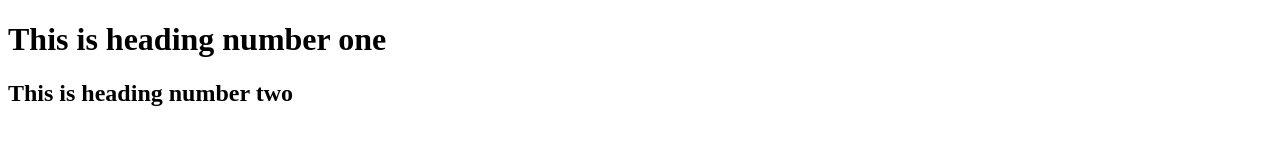
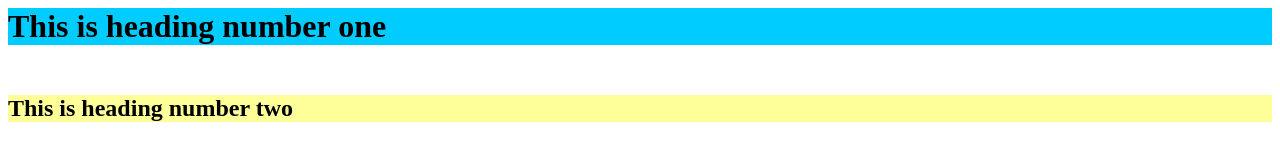
Before and after one commit to aaminhashemi/margin-collapse, a plain HTML site: page index.html in a window 1280 px wide. Drawn offline with Linux system fonts and the light colour scheme.

Commit message:
Update style.css

```diff
--- a/style.css
+++ b/style.css
@@ -1,9 +1,9 @@
-el1 {
+.el1 {
   background-color: #00ccff;
   margin: 0 0 50px 0;
 }
 
-el2 {
+.el2 {
   background-color: #ffff99;
   margin: 40px 0 0 0;
 }
```
